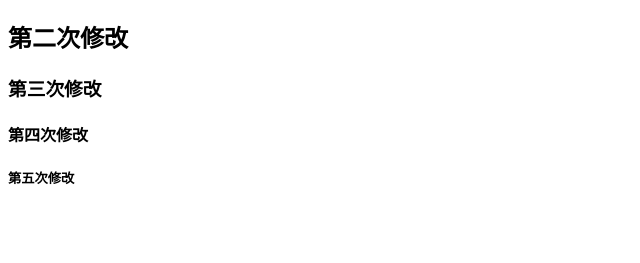
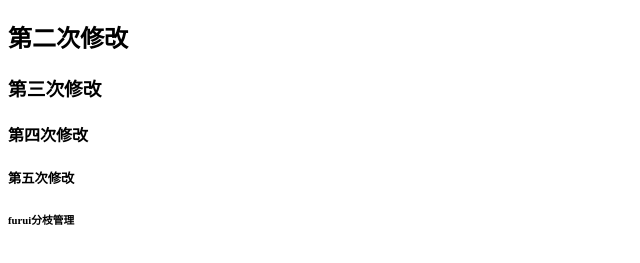
Before and after one commit to StarrySkyFurui/yanda, a plain HTML site: page index.html in a window 1280 px wide. Shown: the part 61-324 px from the top of the page, without its empty margins (0-640 px from the left). Drawn offline with Linux system fonts and the light colour scheme.

Commit message:
furui index.html

```diff
--- a/index.html
+++ b/index.html
@@ -10,5 +10,6 @@
 	<h3>第三次修改</h3>
 	<h4>第四次修改</h4>
 	<h5>第五次修改</h5>
+	<h6>furui分枝管理</h6>
 </body>
 </html>
```
